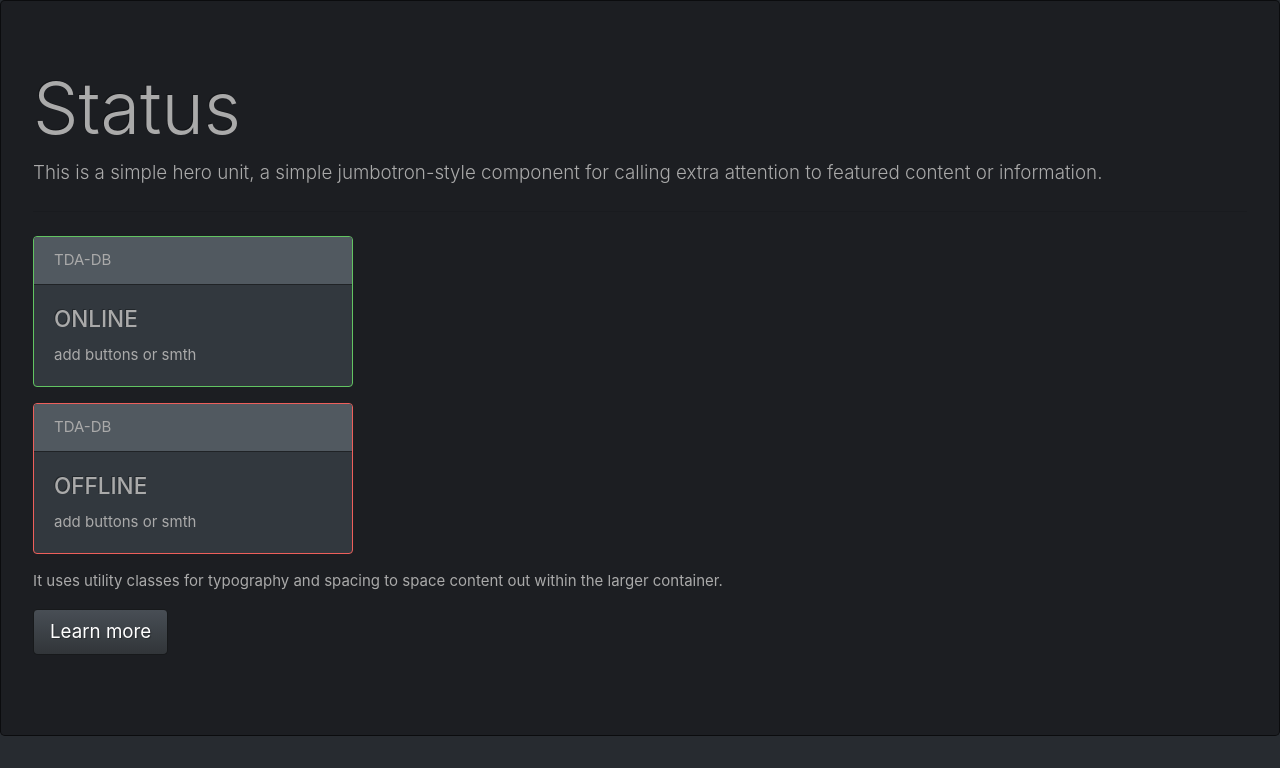
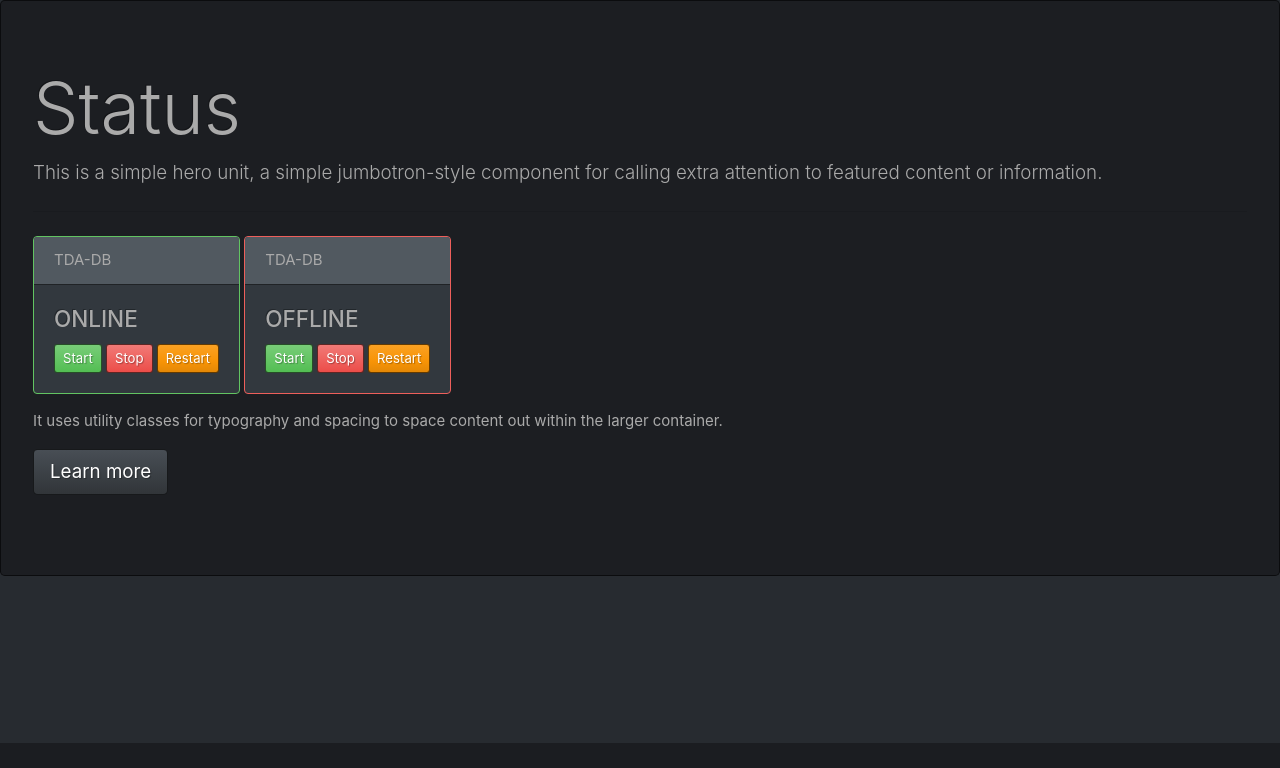
Before and after one commit to CharlieRay668/brokerage, a Django app: page /dashboard/ in a window 1280 px wide. Shown: the part 57-825 px from the top of the page. After the commit the page ends 800 px from the top, so only its background shows below. Run offline with Django 3.2, Linux system fonts and the light colour scheme; parts of the project's set-up code (start-up, migrations or seed data) failed here and were passed over; some libraries are stand-ins or nearby versions.

Commit message:
changed dashboard html

```diff
--- a/externalcode/templates/externalcode/dashboard.html
+++ b/externalcode/templates/externalcode/dashboard.html
@@ -7,18 +7,22 @@
     <h1 class="display-3">Status</h1>
     <p class="lead">This is a simple hero unit, a simple jumbotron-style component for calling extra attention to featured content or information.</p>
     <hr class="my-4">
-    <div class="card border-success mb-3" style="max-width: 20rem;">
+    <div class="card border-success mb-3" style="max-width: 20rem; display: inline-block">
         <div class="card-header">TDA-DB</div>
         <div class="card-body">
           <h4 class="card-title">ONLINE</h4>
-          <p class="card-text">add buttons or smth</p>
+          <button type="button" class="btn btn-success btn-sm" style="display: inline-block;">Start</button>
+          <button type="button" class="btn btn-danger btn-sm" style="display: inline-block;">Stop</button>
+          <button type="button" class="btn btn-warning btn-sm" style="display: inline-block;">Restart</button>
         </div>
     </div>
-    <div class="card border-danger mb-3" style="max-width: 20rem;">
+    <div class="card border-danger mb-3" style="max-width: 20rem; display: inline-block">
         <div class="card-header">TDA-DB</div>
         <div class="card-body">
           <h4 class="card-title">OFFLINE</h4>
-          <p class="card-text">add buttons or smth</p>
+          <button type="button" class="btn btn-success btn-sm" style="display: inline-block;">Start</button>
+          <button type="button" class="btn btn-danger btn-sm" style="display: inline-block;">Stop</button>
+          <button type="button" class="btn btn-warning btn-sm" style="display: inline-block;">Restart</button>
         </div>
     </div>
     <p>It uses utility classes for typography and spacing to space content out within the larger container.</p>
```
